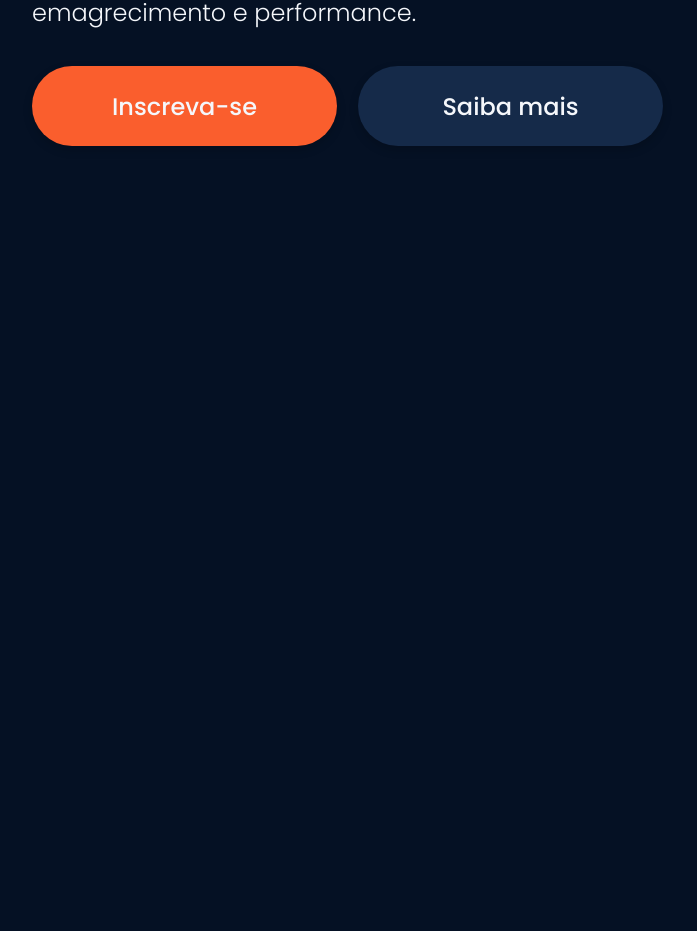
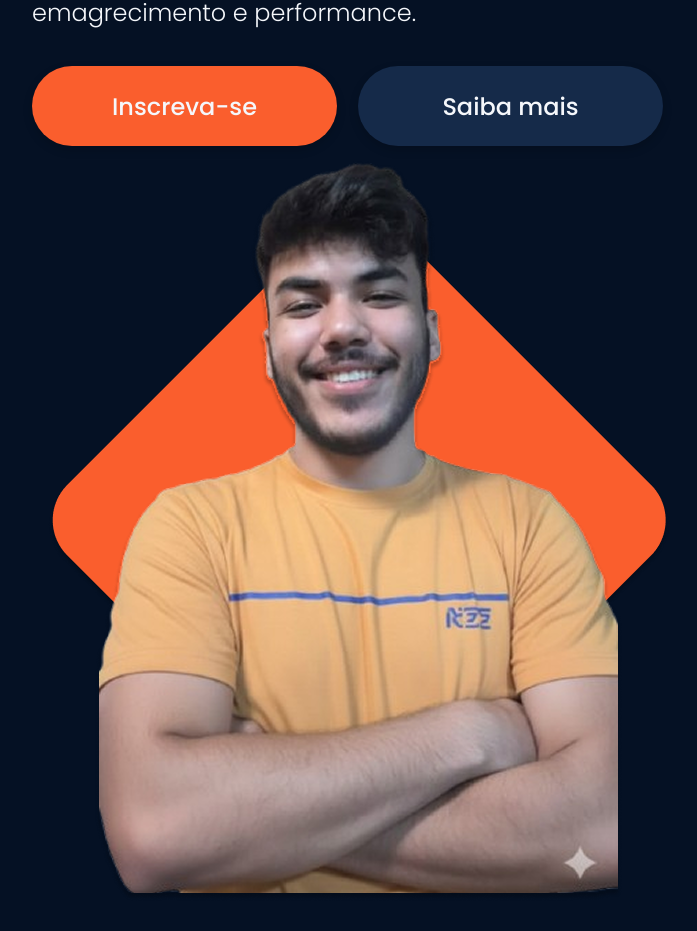
Before and after one commit to IanzZm/Projeto-Acad, a React (Vite) app: page / in a window 1280 px wide. Shown: the part 473-1404 px from the top of the page, without its empty margins (96-793 px from the left). Before the commit the page ends 917 px from the top, so only its background shows below. Built offline with nearby package versions, Linux system fonts and the light colour scheme.

Commit message:
style:inserção de foto

```diff
--- a/src/components/Header/styles.module.css
+++ b/src/components/Header/styles.module.css
@@ -12,6 +12,11 @@
   display: flex;
   align-items: center;
   gap: 60px;
+}
+
+.nav a:hover {
+  color: var(--color-primary);
+  transition: all 0.5s ease;
 }
 
 .nav a {
@@ -31,3 +36,11 @@
   font-weight: 500;
   font-family: poppins, sans-serif;
 }
+
+
+.loginButton:hover {
+  background: var(--color-primary);
+  color: var(--color-background);
+  border: 1px solid var(--color-primary);
+  transition: all 0.5s ease;
+}
--- a/src/pages/Home/index.jsx
+++ b/src/pages/Home/index.jsx
@@ -1,5 +1,6 @@
 import { Header } from "../../components/Header";
 import styles from "./styles.module.css";
+import fotoPersonal from "../../assets/indio.png";
 
 export function Home() {
   return (
@@ -21,11 +22,14 @@ export function Home() {
               <button className={styles.primaryButton}>Inscreva-se</button>
               <button className={styles.secondaryButton}>Saiba mais</button>
             </div>
-          </div>
-
-          <div className={styles.visual}>
-            <div className={styles.shape}></div>
-          </div>
+            <div className={styles.heroImageArea}>
+              <img
+                src={fotoPersonal}
+                alt="Personal trainer"
+                className={styles.heroImage}
+              />
+            </div>
+            </div>
         </section>
       </main>
     </>
--- a/src/pages/Home/styles.module.css
+++ b/src/pages/Home/styles.module.css
@@ -8,7 +8,10 @@
 .hero {
   margin-top: 130px;
   margin-left: 80px;
+  display: flex;
+  align-items: center;
 }
+
 
 .title {
   font-size: 40px;
@@ -26,7 +29,6 @@
   font-weight: 300;
   margin-bottom: 36px;
   max-width: 700px;
-
 }
 
 .buttons {
```
Also changed, not shown: src/assets/indio.png (added).
